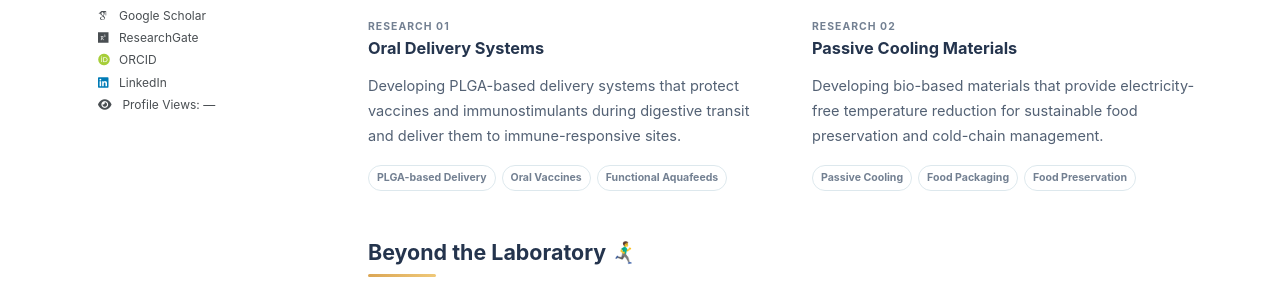
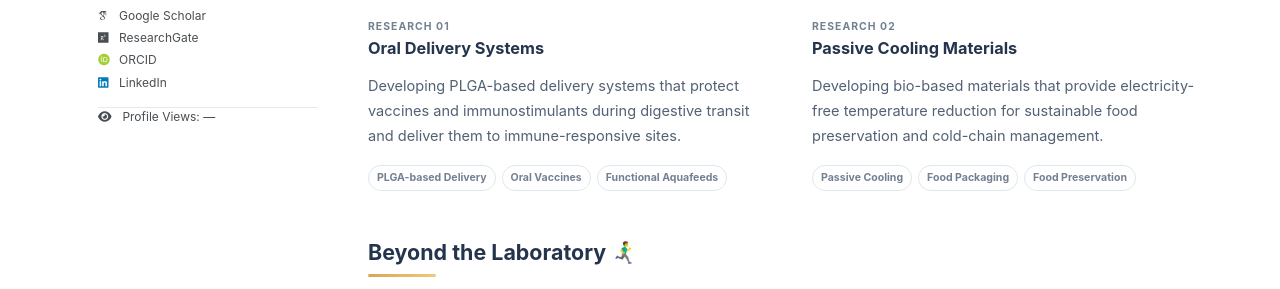
Before and after one commit to yuliu0322/yuliu0322.github.io, a Jekyll site: the page built from _pages/about.md, in a window 1280 px wide. Shown: the part 398-687 px from the top of the page. Built offline with Jekyll 4.4.1, drawn with Linux system fonts in a browser that asks for light colours; some web fonts are replaced; a script bundle is joined from its source files by our own code; library files that are not in the unit come from our copies.

Commit message:
Update author-profile.html

```diff
--- a/_includes/author-profile.html
+++ b/_includes/author-profile.html
@@ -128,8 +128,12 @@
       {% endif %}
 
 <!-- GoatCounter Profile Views -->
-<li class="author__desktop">
-  <i class="fas fa-fw fa-eye icon-pad-right" aria-hidden="true"></i>
+<li class="author__desktop"
+    style="margin-top: 16px;
+           padding-top: 12px;
+           border-top: 1px solid #e8e8e8;">
+  <i class="fas fa-fw fa-eye icon-pad-right"
+     aria-hidden="true"></i>
   Profile Views: <span id="profile-view-count">—</span>
 </li>
 
```
